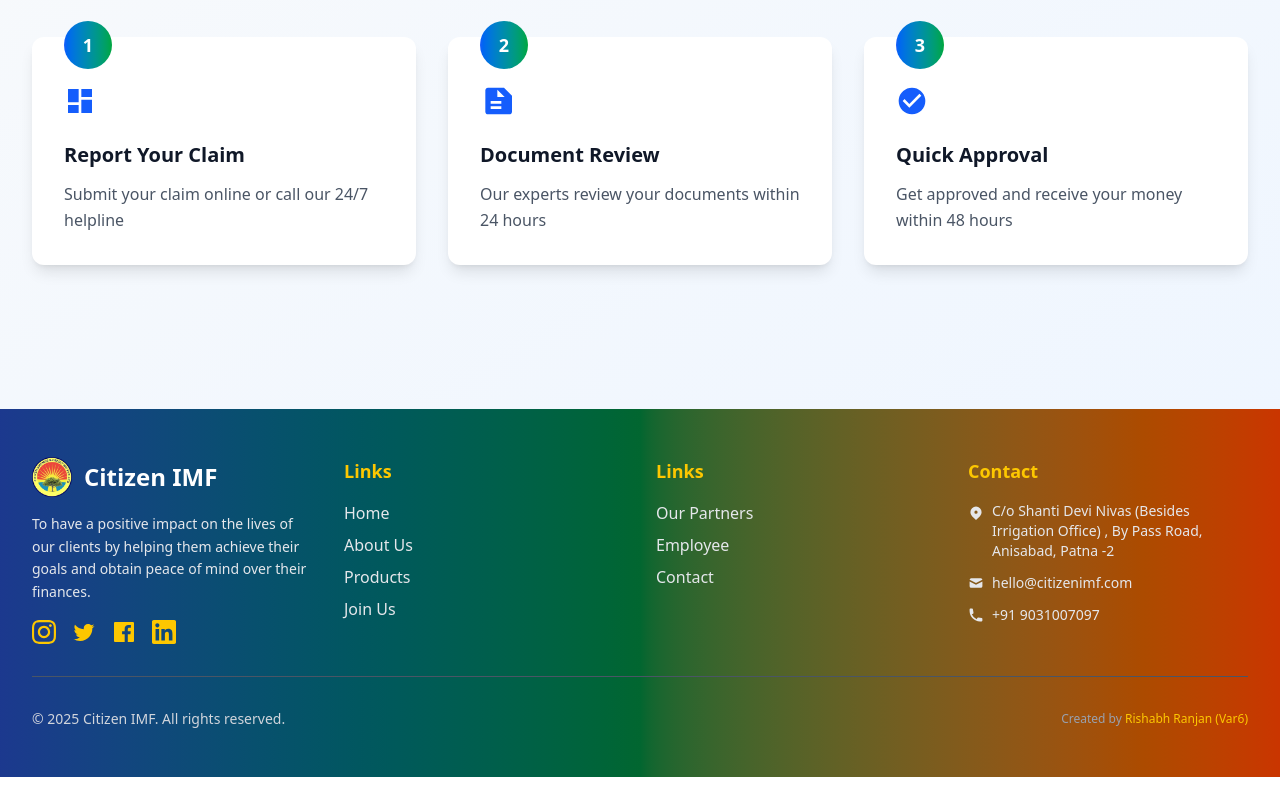
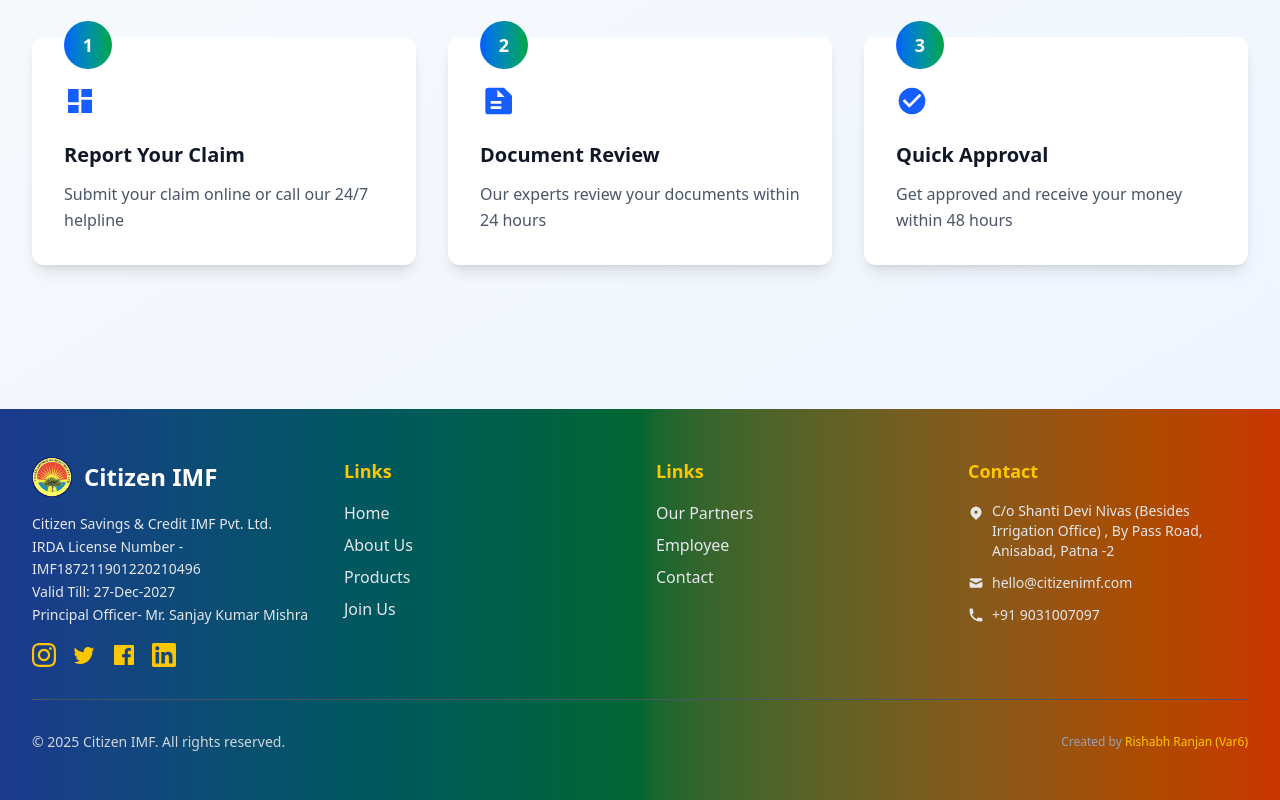
Before and after one commit to Var6/CitizenIMF, a Next.js app: page / in a window 1280 px wide. Shown: the part 4729-5529 px from the top of the page. Before the commit the page ends 5506 px from the top, so only its background shows below. Built offline with nearby package versions, Linux system fonts and the light colour scheme.

Commit message:
IRDA number

```diff
--- a/components/ui/Footer.tsx
+++ b/components/ui/Footer.tsx
@@ -18,7 +18,7 @@ export default function Footer() {
               <span className="text-2xl font-bold">Citizen IMF</span>
             </div>
             <p className="text-gray-200 mb-4 max-w-md text-sm leading-relaxed">
-              To have a positive impact on the lives of our clients by helping them achieve their goals and obtain peace of mind over their finances.
+             Citizen Savings & Credit IMF Pvt. Ltd. <br/> IRDA License Number - IMF187211901220210496 <br/> Valid Till: 27-Dec-2027 <br/> Principal Officer- Mr. Sanjay Kumar Mishra
             </p>
             <div className="flex space-x-4">
               <Link href="#" className="text-yellow-400 hover:text-yellow-300 transition-colors">
```
